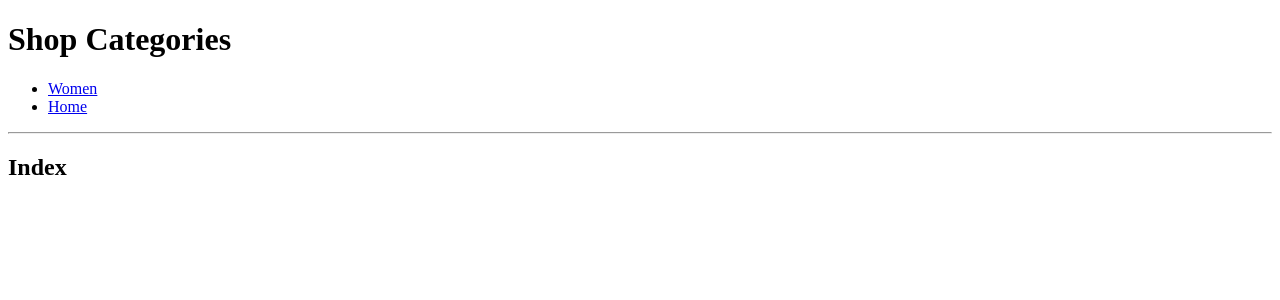
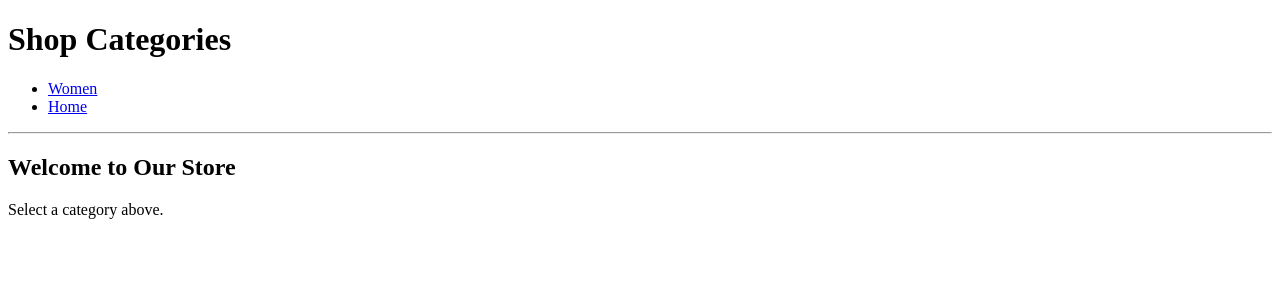
Before and after one commit to acciojob/nested-routes-SaiKiran93814, a React app: page / in a window 1280 px wide. Shown: the top 300 px of the page. Built offline with nearby package versions, Linux system fonts and the light colour scheme.

Commit message:
changed the package file

```diff
--- a/package.json
+++ b/package.json
@@ -18,7 +18,7 @@
     "react": "^16.14.0",
     "react-dom": "^16.14.0",
     "react-router": "^5.2.1",
-    "react-router-dom": "^5.3.4",
+    "react-router-dom": "5.3.0",
     "style-loader": "^1.2.1",
     "webpack-cli": "^3.3.12"
   },
--- a/src/App.js
+++ b/src/App.js
@@ -2,15 +2,19 @@ import React from 'react';
 import { BrowserRouter as Router, Route, Switch } from 'react-router-dom';
 import Layout from './components/Layout';
 import Category from './components/Category';
-import ItemDetail from './components/ItemDetail';
 
 const App = () => {
   return (
     <Router>
       <Layout>
         <Switch>
-          <Route exact path="/" component={() => <h2>Index</h2>} />
-           <Route path="/:categoryId/:itemId?" component={Category} />
+          <Route exact path="/" component={() => (
+            <div>
+              <h2>Welcome to Our Store</h2>
+              <p>Select a category above.</p>
+            </div>
+          )} />
+          <Route path="/:categoryId/:itemId?" component={Category} />
         </Switch>
       </Layout>
     </Router>
```
Also changed, not shown: 1 other file (tests, documents, lock files or other folders).
